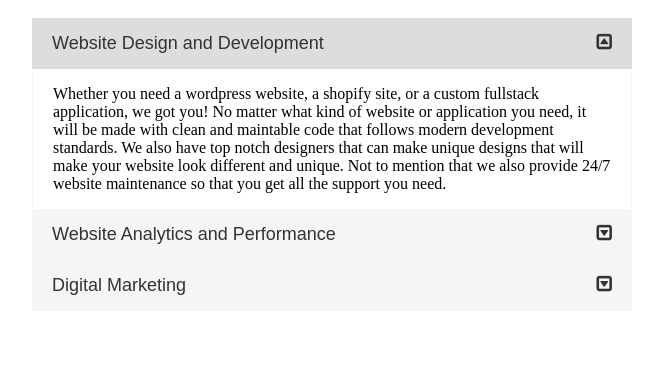
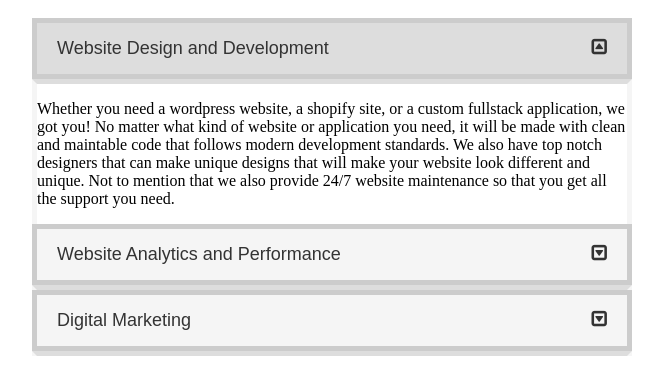
Before and after one commit to thoufeekx/Accessibilitylab11, a plain HTML site: page index.html in a window 1280 px wide. Both pictures are taken after a click on the button "Website Design and Development". Shown: the part 90-459 px from the top of the page, without its empty margins (308-971 px from the left). Drawn offline with Linux system fonts and the light colour scheme.

Commit message:
final commit

```diff
--- a/accordion.css
+++ b/accordion.css
@@ -1,9 +1,3 @@
-/* body {
-	background-color: #6DC4F4;
-}h1 {
-     color:white;
-
-} */
 
 .container {
   width: 80%;
@@ -14,14 +8,14 @@
 button.accordion {
   width: 100%;
   background-color: whitesmoke;
-  border: none;
+  border: 5px solid #ccc;         //    Added solid border for user clarity
   outline: none;
   text-align: left;
   padding: 15px 20px;
   font-size: 18px;
   color: #333;
   cursor: pointer;
-  transition: background-color 0.2s linear;
+  transition: background-color 0.2s ease-in-out;
 }
 
 button.accordion:after {
@@ -41,10 +35,16 @@ button.accordion.is-open {
   background-color: #ddd;
 }
 
+button.accordion:focus-visible {
+  border-top: 1px solid #333;       // Changed to darker grey for highlight and visual difference
+  border-bottom: 1px solid #333;    // Changed to darker grey for highlight
+}
+
 .accordion-content {
   background-color: white;
-  border-left: 1px solid whitesmoke;
-  border-right: 1px solid whitesmoke;
+  border-left: 5px solid whitesmoke;
+  border-right: 5px solid whitesmoke;
+  border-top: 5px solid #ddd;       //Top border for content separation
   padding: 0 20px;
   max-height: 0;
   overflow: hidden;
--- a/accordion.js
+++ b/accordion.js
@@ -9,22 +9,31 @@
   6. If the accordion is closed we set the max-height of the currently hidden text inside the accordion from 0 to the scroll height of the content inside the accordion. The scroll height refers to the height of an html element in pixels. For this specific example, we are talking about the height of the div with the class accordion-content with all of its nested ptags
 */
 
+
 const accordionBtns = document.querySelectorAll(".accordion");
 
 accordionBtns.forEach((accordion) => {
-  accordion.onclick = function () {
-    this.classList.toggle("is-open");
+  accordion.addEventListener("click", function () {
+    // Check if the accordion is already open by inspecting the aria-expanded attribute
+    const isOpen = this.getAttribute("aria-expanded") === "true";
+    this.setAttribute("aria-expanded", !isOpen); // Toggle aria-expanded for accessibility
+    this.classList.toggle("is-open"); // Toggle the 'is-open' class for visual effect
 
     let content = this.nextElementSibling;
-    console.log(content);
-
-    if (content.style.maxHeight) {
-      //this is if the accordion is open in the browser
+    if (isOpen) {
+      // If the accordion is open, close it
       content.style.maxHeight = null;
     } else {
-      //if the accordion is currently closed
+      // If the accordion is closed, open it by setting maxHeight to the scrollHeight of the content
       content.style.maxHeight = content.scrollHeight + "px";
-      console.log(content.style.maxHeight);
     }
-  };
+  });
+
+  // Adding keyboard accessibility to allow accordion toggling with Enter or Space keys
+  accordion.addEventListener("keydown", function (e) {
+    if (e.key === "Enter" || e.key === " ") {
+      e.preventDefault(); // Prevent default action of the key
+      this.click(); // Simulate a click event to toggle the accordion
+    }
+  });
 });
--- a/index.html
+++ b/index.html
@@ -13,22 +13,30 @@
 			<div class="container">
 			  <h1>Simple Accordions</h1>
 
-			  <button class="accordion">Website Design and Development</button>
-			  <div class="accordion-content">
+			  <button class="accordion" aria-expanded="false" aria-controls="sectionone" id="accordionone">
+				Website Design and Development
+			  </button>
+				<div id="sectionone" class="accordion-content" role="region" aria-labelledby="accordionone">
 				<p>
 				  Whether you need a wordpress website, a shopify site, or a custom fullstack application, we got you! No matter what kind of website or application you need, it will be made with clean and maintable code that follows modern development standards. We also have top notch designers that can make unique designs that will make your website look different and unique. Not to mention that we also provide 24/7 website maintenance so that you get all the support you need.
 				</p>
 			  </div>
 
-			  <button class="accordion">Website Analytics and Performance</button>
-			  <div class="accordion-content">
+
+			  <button class="accordion" aria-expanded="false" aria-controls="sectiontwo" id="accordiontwo">
+				Website Analytics and Performance
+			  </button>
+			  <div id="sectiontwo" class="accordion-content" role="region" aria-labelledby="accordiontwo">
+
 				<p>
 				  We believe that in order to have a successful website, you need to constantly adjust and adapt to the data provided by your website visitors. Here at Pierre Web Development, we have narrowed down the specific key performance indicators that will dramatically boost your success with connecting to target markets. We will provide a basic metric dashboard based on how much traffic your site gets, detailed analytical reports that show which parts of your website is the most popular among visitors as well as access to tools you can use to make meaningful decisions based on this data.
 				</p>
 			  </div>
 
-			  <button class="accordion">Digital Marketing</button>
-			  <div class="accordion-content">
+			  <button class="accordion" aria-expanded="false" aria-controls="sectionthree" id="accordionthree">
+				Digital Marketing
+			  </button>
+			  <div id="sectionthree" class="accordion-content" role="region" aria-labelledby="accordionthree">
 				<p>
 				  We know that every great website focuses on helping you get more business and building a brand that your ideal customers will love and support. We can help you set up a great, SEO-focused content strategy, a paid ads campaign, email marketing integration with Mailchimp as well as a social media marketing campaign. We also use popular website analytic tools to track your site's performance and provide you with weekly analytic reports to help bolster your growth.
 				</p>
```
